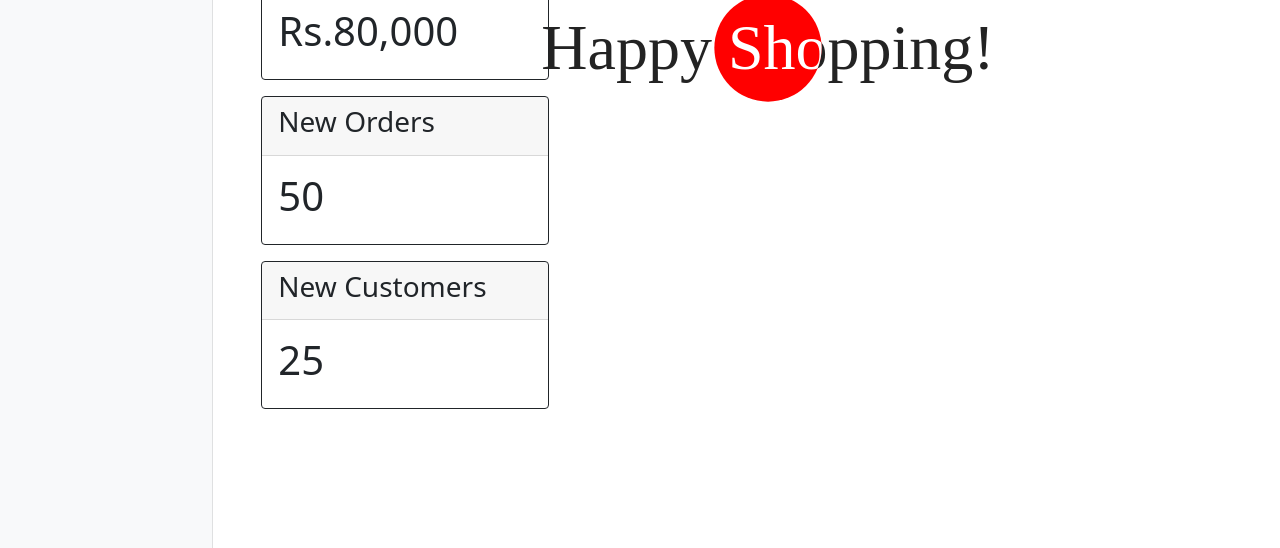
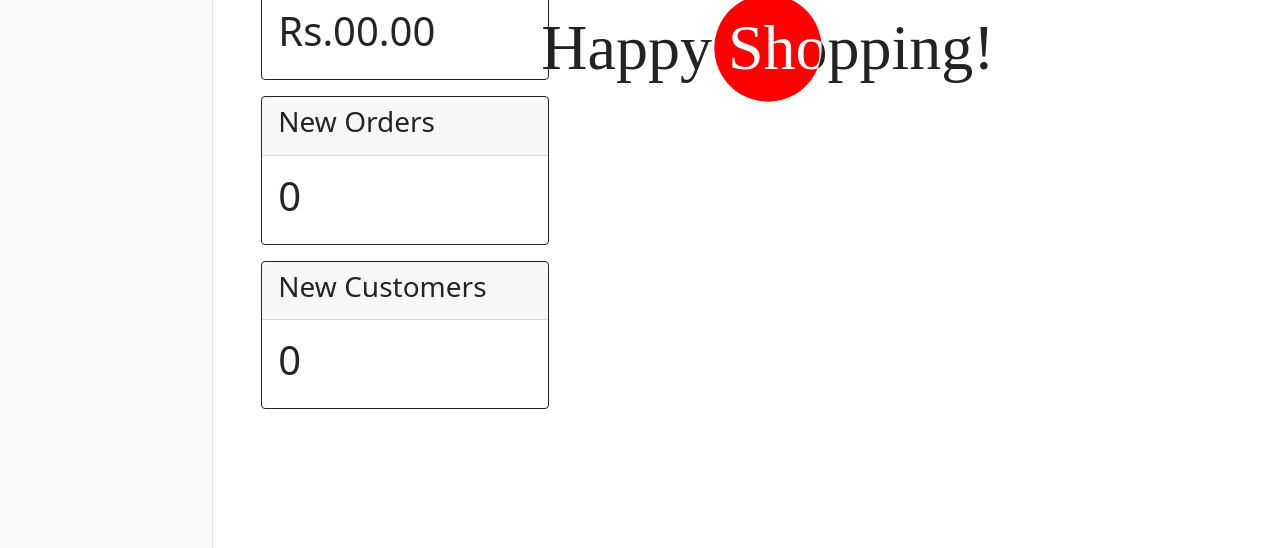
Before and after one commit to Dump00/POS_Client, a website: page index.html in a window 1280 px wide. Shown: the part 252-800 px from the top of the page. Drawn offline with nearby package versions, Linux system fonts and the light colour scheme; no server answers.

Commit message:
Fix a bug

```diff
--- a/index.html
+++ b/index.html
@@ -80,19 +80,19 @@
               <div class="card border-dark mb-3" style="max-width: 18rem;">
                 <div class="card-header"><h3>Today Income</h3></div>
                 <div class="card-body text-dark">
-                  <h1 id="income-value">Rs.80,000</h1>
+                  <h1 id="income-value">Rs.00.00</h1>
                 </div>
               </div>
               <div class="card border-dark mb-3" style="max-width: 18rem;">
                 <div class="card-header"><h3>New Orders</h3></div>
                 <div class="card-body text-dark">
-                  <h1>50</h1>
+                  <h1>0</h1>
                 </div>
               </div>
               <div class="card border-dark mb-3" style="max-width: 18rem;">
                 <div class="card-header"><h3>New Customers</h3></div>
                 <div class="card-body text-dark">
-                  <h1 id="customer-count">25</h1>
+                  <h1 id="customer-count">0</h1>
                 </div>
             </div>
           </div>
--- a/src/manage-items.ts
+++ b/src/manage-items.ts
@@ -135,6 +135,11 @@ $('#btn-save').on('click', (eventData) => {
 
 /* save item */
 
+
+/**
+ * Bug!
+ */
+
 function saveItem(item: Item): void {
 
     console.log(item);
```
Also changed, not shown: dist/manage-items.js.
